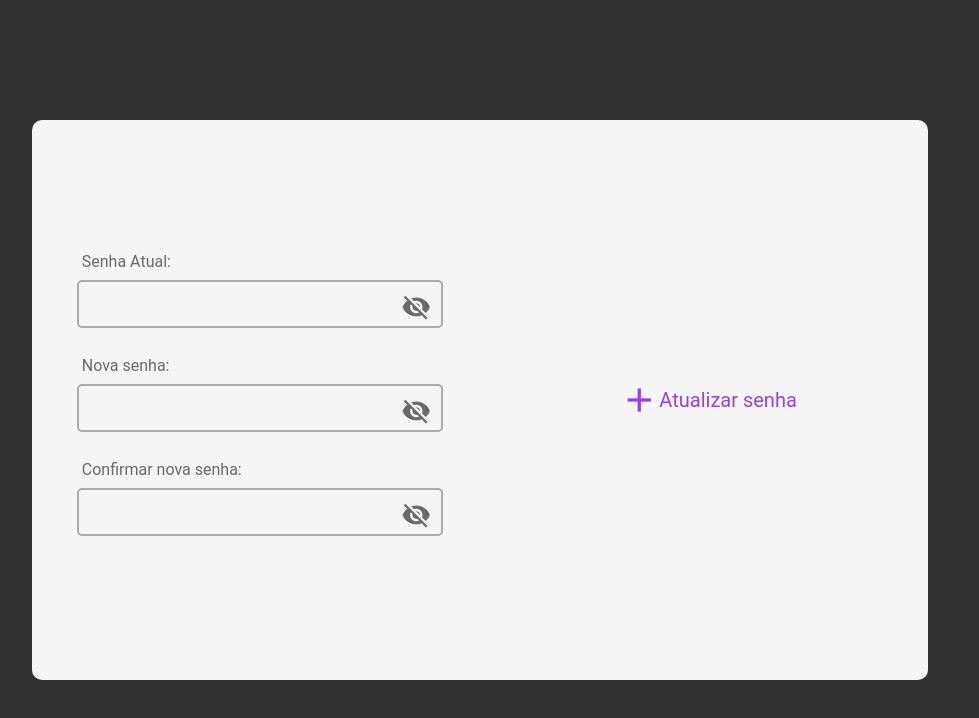
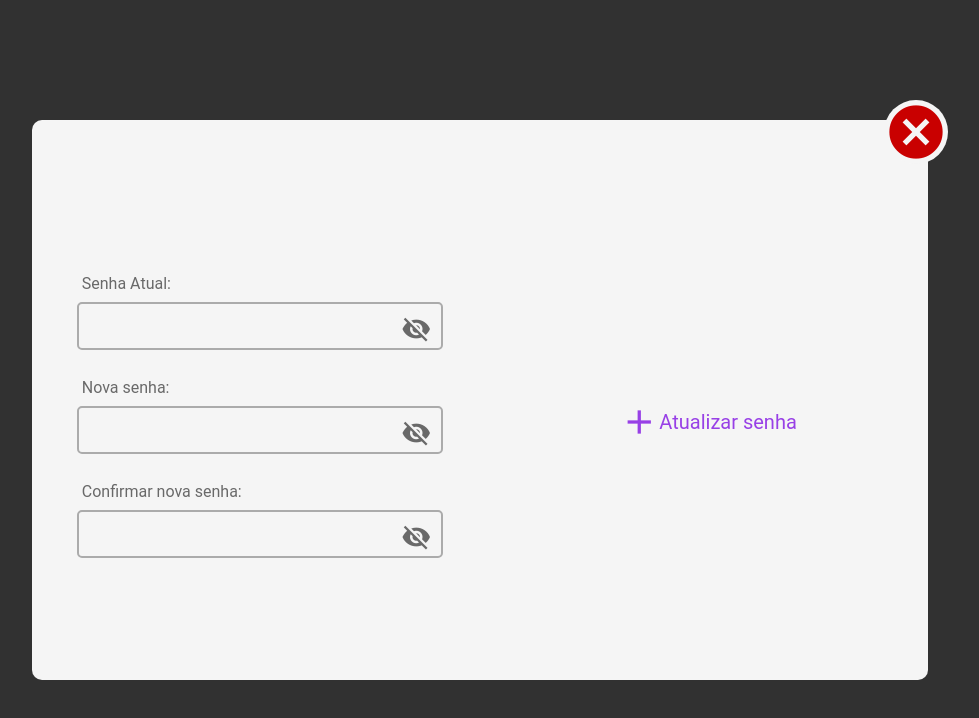
Before and after one commit to DiegoPriess/pac_second_semester_front, a React (Create React App) app: page /perfil in a window 1280 px wide. Both pictures are taken after typing "Sample", "name@example.com" into the empty fields and a click on the button "Alterar senha". Shown: the top 718 px of the page, without its empty margins (160-1139 px from the left). Built offline with nearby package versions, Linux system fonts and the light colour scheme.

Commit message:
Fechamento das modais

```diff
--- a/src/components/AccountUpdateModal/index.jsx
+++ b/src/components/AccountUpdateModal/index.jsx
@@ -69,6 +69,9 @@ const AccountUpdateModal = (props) => {
     return (
         <div className="account-update-modal">
             <div className="account-update-modal-content">
+                <div className="closeModal">
+                    <i onClick={() => {window.location.pathname = PATH}} className="close-icon material-icons negative">cancel</i>
+                </div>
                 <form>
                     <div className="data">
                         <InputGroup id="account-description" inputType="text" labelText="Descrição:" inputValue={updateAccountDescription} onChangeFunction={event => { setUpdateAccountDescription(event.target.value) }}/>
--- a/src/components/AccountUpdateModal/style.scss
+++ b/src/components/AccountUpdateModal/style.scss
@@ -25,7 +25,7 @@
             justify-content: space-around;
             text-align: center;
             width: 100%;
-            padding: 10%;
+            padding: 5%;
 
             .data{
                 display: flex;
@@ -119,4 +119,18 @@
              }
         }
     }
+
+    .closeModal{
+            display: flex;
+            justify-content: flex-end;
+            width: 100%;
+
+            .close-icon{
+                cursor: pointer;
+                margin: -20px -20px 0 0;
+                font-size: 4em;
+                background-color: #f5f5f5;
+                border-radius: 150px;
+            }
+        }
 }
--- a/src/components/ProfileChangePassword/index.jsx
+++ b/src/components/ProfileChangePassword/index.jsx
@@ -52,6 +52,9 @@ const ProfileChangePassword = (props) => {
     return (
         <div className="account-update-modal">
             <div className="account-update-modal-content">
+                <div className="closeModal">
+                    <i onClick={() => {window.location.pathname = PATH}} className="close-icon material-icons negative">cancel</i>
+                </div>
                 <form>
                     <div className="data">
                         <InputGroup id="current-password" inputType="password" labelText="Senha Atual:" inputValue={currentPassword} onChangeFunction={event => { setCurrentPassword(event.target.value) }}/>
--- a/src/components/ProfileChangePassword/style.scss
+++ b/src/components/ProfileChangePassword/style.scss
@@ -13,7 +13,7 @@
     .account-update-modal-content{
         display: flex;
         flex-direction: column;
-        justify-content: space-evenly;
+        justify-content: flex-start;
         align-items: center;
         width: 70%;
         height: 70%;
@@ -25,7 +25,8 @@
             justify-content: space-around;
             text-align: center;
             width: 100%;
-            padding: 10%;
+            height: 100%;
+            padding: 5%;
 
             .data{
                 display: flex;
@@ -105,5 +106,20 @@
                 }
             }
         }
+
+        .closeModal{
+            display: flex;
+            justify-content: flex-end;
+            width: 100%;
+
+            .close-icon{
+                cursor: pointer;
+                margin: -20px -20px 0 0;
+                font-size: 4em;
+                background-color: #f5f5f5;
+                border-radius: 150px;
+            }
+        }
+
     }
 }
```
